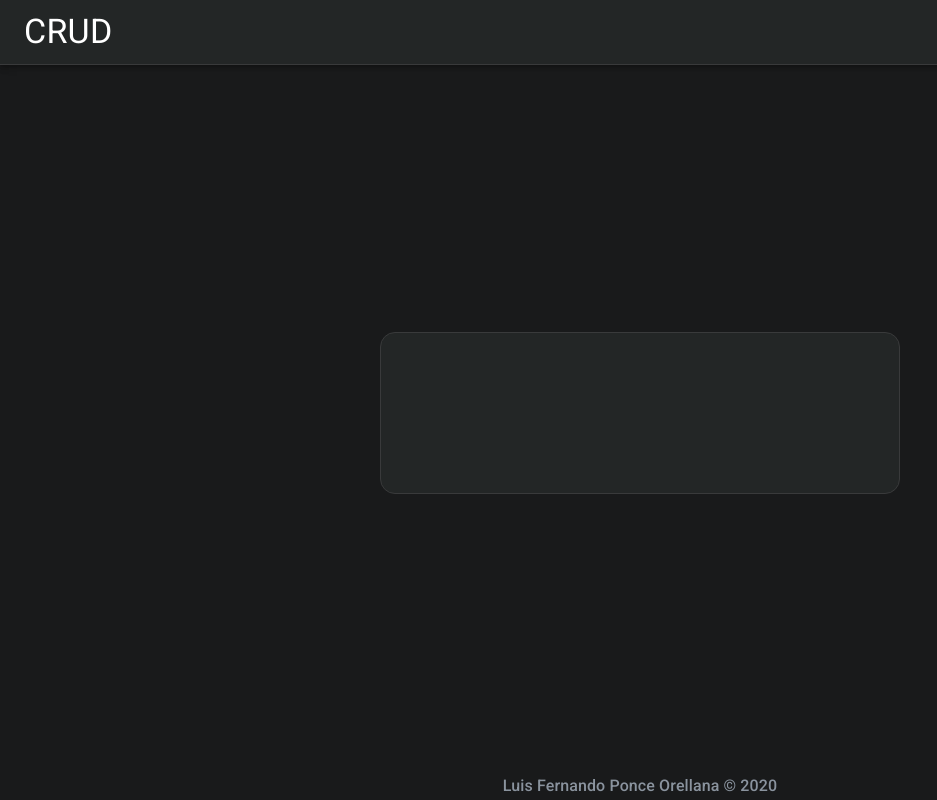
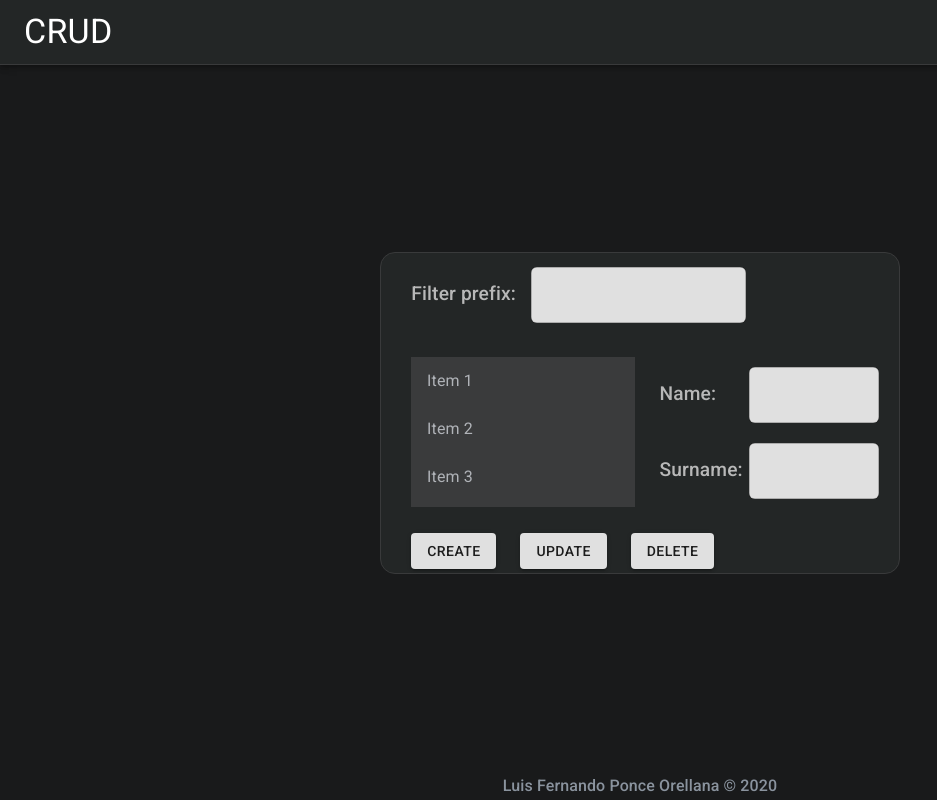
Before and after one commit to homeless-coder/crud-reactjs, a React (Create React App) app: page / in a window 1280 px wide. Shown: the whole page, without its empty margins (0-937 px from the left). Built offline with nearby package versions, Linux system fonts and the light colour scheme.

Commit message:
I have implemented Form

```diff
--- a/package.json
+++ b/package.json
@@ -10,6 +10,7 @@
     "react": "^17.0.1",
     "react-dom": "^17.0.1",
     "react-scripts": "4.0.1",
+    "react-window": "^1.8.6",
     "web-vitals": "^0.2.4"
   },
   "scripts": {
--- a/src/components/Form/index.js
+++ b/src/components/Form/index.js
@@ -1,6 +1,8 @@
 import React from "react";
 import { makeStyles } from "@material-ui/core/styles";
-import { Box, Grid } from "@material-ui/core";
+import { Input } from "../../components";
+import { Box, Grid, Button, ListItem, ListItemText } from "@material-ui/core";
+import { FixedSizeList } from "react-window";
 
 const useStyles = makeStyles((theme) => ({
   root: {
@@ -9,21 +11,38 @@ const useStyles = makeStyles((theme) => ({
   },
   form: {
     backgroundColor: "#232626",
-    height: "20vh",
+    height: "40vh",
     borderRadius: "15px",
     border: "1px solid #393a3b",
-    paddingLeft: "13px",
-    paddingRight: "13px",
+    paddingLeft: "30px",
+    paddingRight: "15px",
   },
   container: {
     height: "100%",
     alignItems: "center",
     justifyContent: "center",
   },
+  listItem: {
+      backgroundColor: "#3a3b3c",
+      color: "#b0b3b8",
+      "&:hover, &:focus": {
+        backgroundColor: "#4e4f50"
+      }
+  }
 }));
 
 const Form = () => {
   const classes = useStyles();
+
+  const renderRow = (props) => {
+    const { index, style } = props;
+
+    return (
+      <ListItem button className={classes.listItem} key={index}>
+        <ListItemText primary={`Item ${index + 1}`} />
+      </ListItem>
+    );
+  };
 
   return (
     <div className={classes.root}>
@@ -32,9 +51,54 @@ const Form = () => {
           <Box
             display="flex"
             alignItems="center"
-            justifyContent="space-around"
+            justifyContent="center"
             className={classes.form}
           >
+            <Grid container spacing={3}>
+              <Grid item xs={12}>
+                <Input
+                  id="prefix"
+                  value={null}
+                  onChange={() => {}}
+                  label="Filter prefix:"
+                />
+              </Grid>
+              <Grid item xs={6}>
+                <FixedSizeList
+                  height={150}
+                  width={"100%"}
+                  itemSize={46}
+                  itemCount={200}
+                >
+                  {renderRow}
+                </FixedSizeList>{" "}
+              </Grid>
+              <Grid item xs={6}>
+                <Input
+                  id="name"
+                  value={null}
+                  onChange={() => {}}
+                  label="Name:"
+                />
+                <Input
+                  id="surname"
+                  value={null}
+                  onChange={() => {}}
+                  label="Surname:"
+                />
+              </Grid>
+              <Grid item>
+                <Button variant="contained">Create</Button>
+              </Grid>
+              <Grid item>
+                <Button variant="contained">Update</Button>
+              </Grid>
+              <Grid item>
+                <Button variant="contained">Delete</Button>
+              </Grid>
+              <Grid item xs={3}>
+              </Grid>
+            </Grid>
           </Box>
         </Grid>
       </Grid>
--- a/src/components/Input/index.js
+++ b/src/components/Input/index.js
@@ -1,17 +1,32 @@
-
 import React from "react";
 import { makeStyles } from "@material-ui/core/styles";
 import { TextField, Typography } from "@material-ui/core";
 
 const useStyles = makeStyles((theme) => ({
+  root: {
+      flex: 1,
+      display: "flex",
+      flexDirection: "row"
+,     justifyContent: "flex-start",
+  },
   input: {
-    backgroundColor: "#f1f2f2",
-    width: "35%",
+    backgroundColor: "#e0e0e0;",
+    width: "100%",
+    maxWidth: "215px",
     borderRadius: 6,
+    margin: "10px 5px",
   },
   label: {
+    display: "flex",
+    width: "30%",
+    minWidth: "80px",
+    maxWidth: "110px",
+    textAlign: "left",
+    flexDirection: "column",
+    justifyContent: "center",
     color: "#B8B8B8",
     fontSize: "1.2em",
+    paddingRight: "5px"
   },
 }));
 
@@ -19,7 +34,8 @@ const Input = ({ value, onChange, label, id }) => {
   const classes = useStyles();
 
   return (
-    <>
+    <div className={classes.root} >
+      <Typography variant="h6" display="block"  className={classes.label}>{label}</Typography>
       <TextField
         error={false}
         value={value}
@@ -28,8 +44,7 @@ const Input = ({ value, onChange, label, id }) => {
         variant="outlined"
         onChange={(e) => onChange(e)}
       />
-      <Typography className={classes.label}>{label}</Typography>
-    </>
+    </div>
   );
 };
 
```
Also changed, not shown: 2 other files (tests, documents, lock files or other folders).
